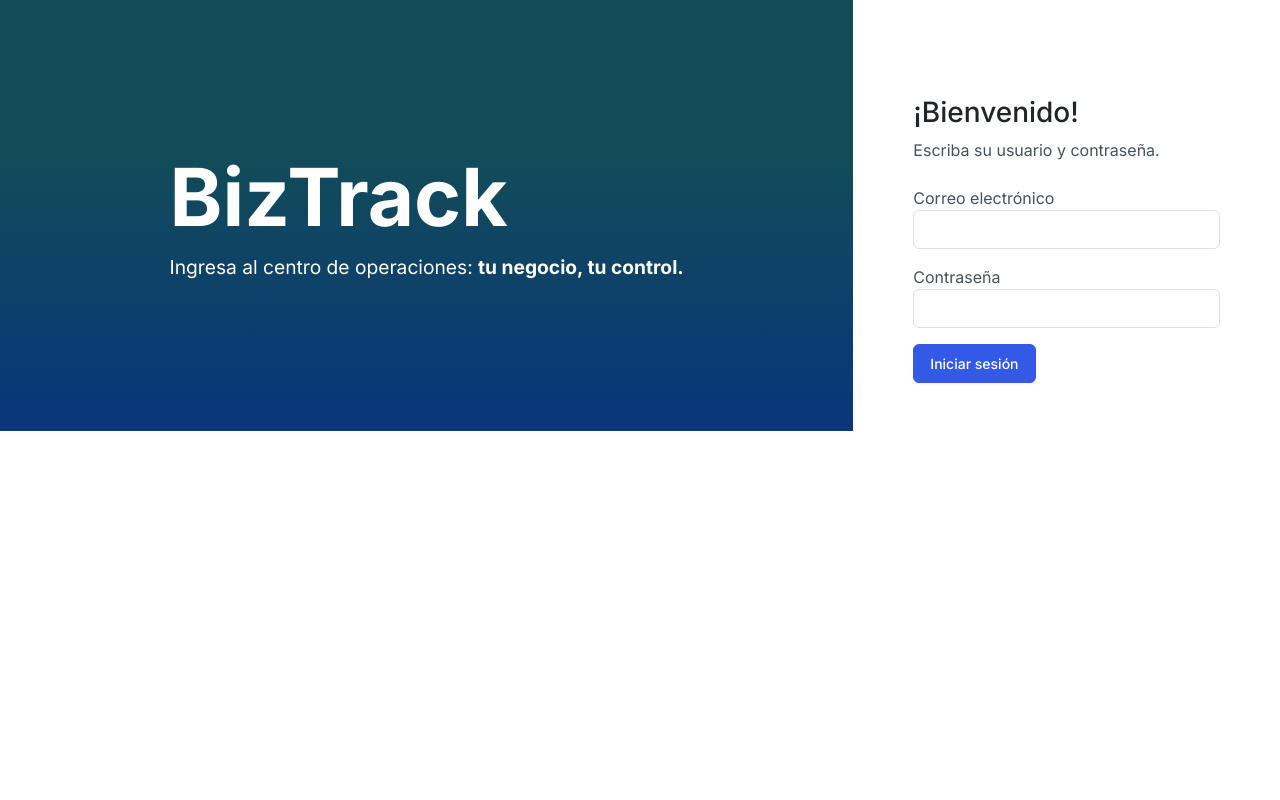
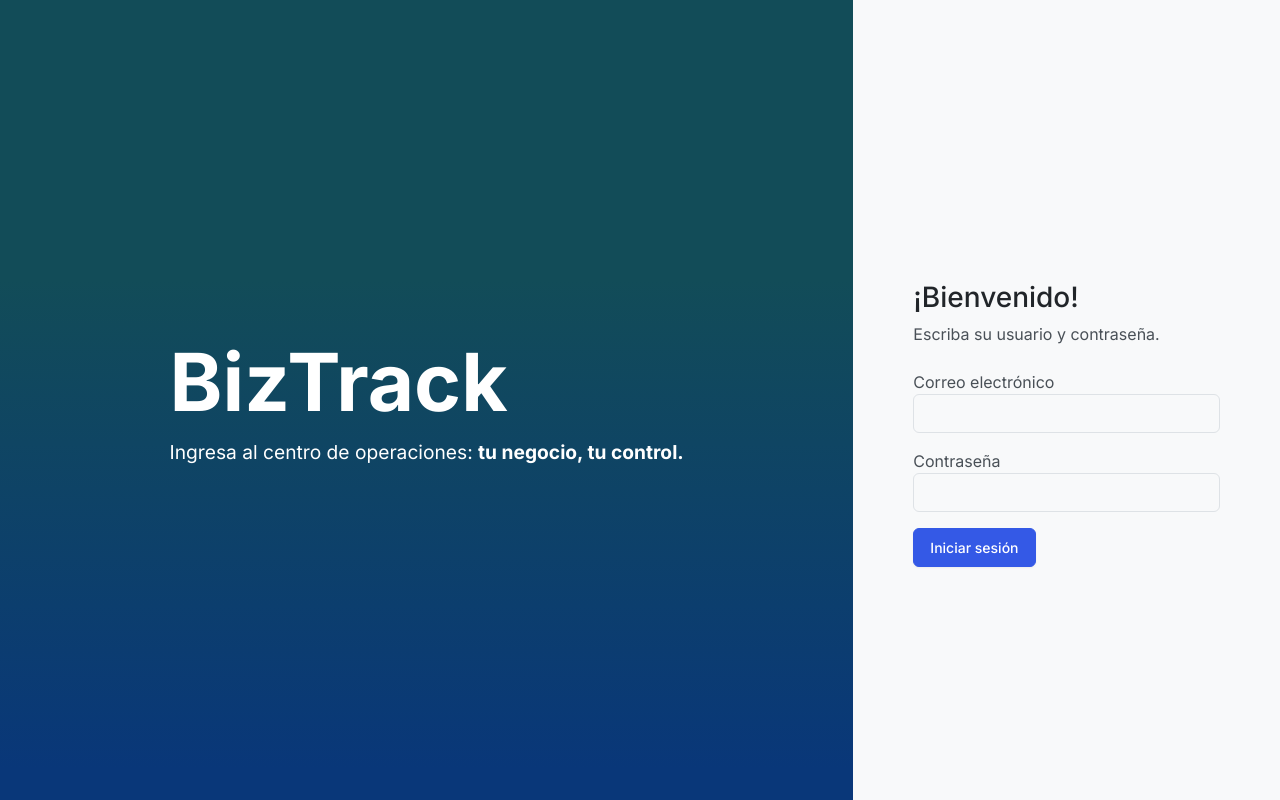
Before and after one commit to Jrayito/point-of-sale, a React (Create React App) app: page /login in a window 1280 px wide. Built offline with nearby package versions, Linux system fonts and the light colour scheme; no server answers.

Commit message:
Cambios generales

```diff
--- a/src/App.js
+++ b/src/App.js
@@ -8,7 +8,7 @@ import { Dashboard } from './views/Dashboard.js';
 
 function App() {
   return (
-    <div className="App">
+    <div className="vh-100 bg-body-tertiary">
       <AuthProvider>
         <Routes>
           <Route path="/" element={
```
Also changed, not shown: src/assets/imges/banner.svg (added), src/assets/imges/banner2.png (added).
